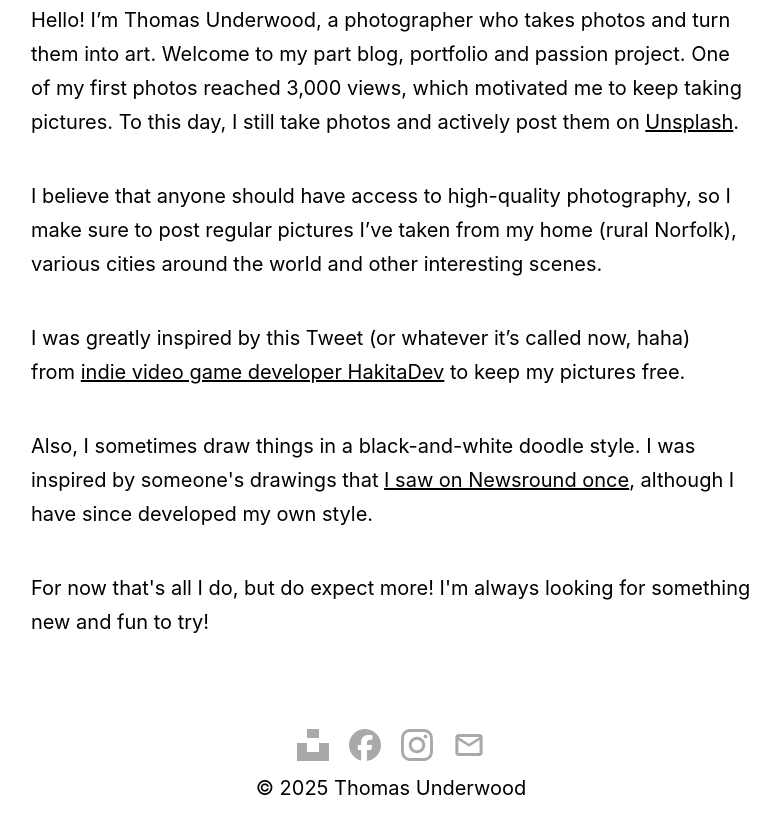
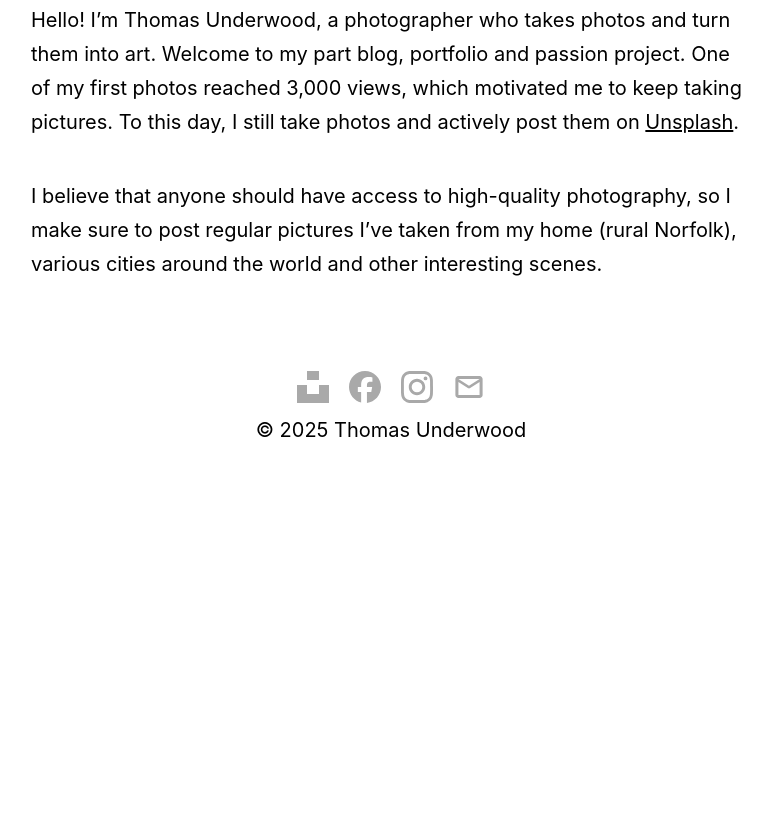
Before and after one commit to tomtakespics/tomtakespics, an Astro site: page /about in a window 1280 px wide. Shown: the part 510-1335 px from the top of the page, without its empty margins (249-1029 px from the left). After the commit the page ends 977 px from the top, so only its background shows below. Built offline with nearby package versions, Linux system fonts and the light colour scheme; Astro itself is replaced by a stand-in of ours.

Commit message:
Removed old paras from about

```diff
--- a/src/pages/about.astro
+++ b/src/pages/about.astro
@@ -10,7 +10,4 @@ import Layout from '../layouts/BlogPost.astro';
 <p>In 8 words: I take photos and turn them into art. But in more detail?</p>
 <p>Hello! I’m Thomas Underwood, a photographer who takes photos and turn them into art. Welcome to my part blog, portfolio and passion project. One of my first photos reached 3,000 views, which motivated me to keep taking pictures. To this day, I still take photos and actively post them on <a href="https://unsplash.com/@tomupauk" data-type="link" data-id="https://unsplash.com/@tomupa">Unsplash</a>.</p>
 <p>I believe that anyone should have access to high-quality photography, so I make sure to post regular pictures I’ve taken from my home (rural Norfolk), various cities around the world and other interesting scenes.</p>
-<p>I was greatly inspired by this Tweet (or whatever it’s called now, haha) from <a href="https://x.com/HakitaDev/status/1797245014268891236">indie video game developer HakitaDev</a> to keep my pictures free.</p>
-<p>Also, I sometimes draw things in a black-and-white doodle style. I was inspired by someone's drawings that <a href="https://www.bbc.co.uk/cbbc/watch/bp-doodle-boy" data-type="link" data-id="https://www.bbc.co.uk/cbbc/watch/bp-doodle-boy">I saw on Newsround once</a>, although I have since developed my own style.</p>
-<p>For now that's all I do, but do expect more! I'm always looking for something new and fun to try!</p>
 </Layout>
```
